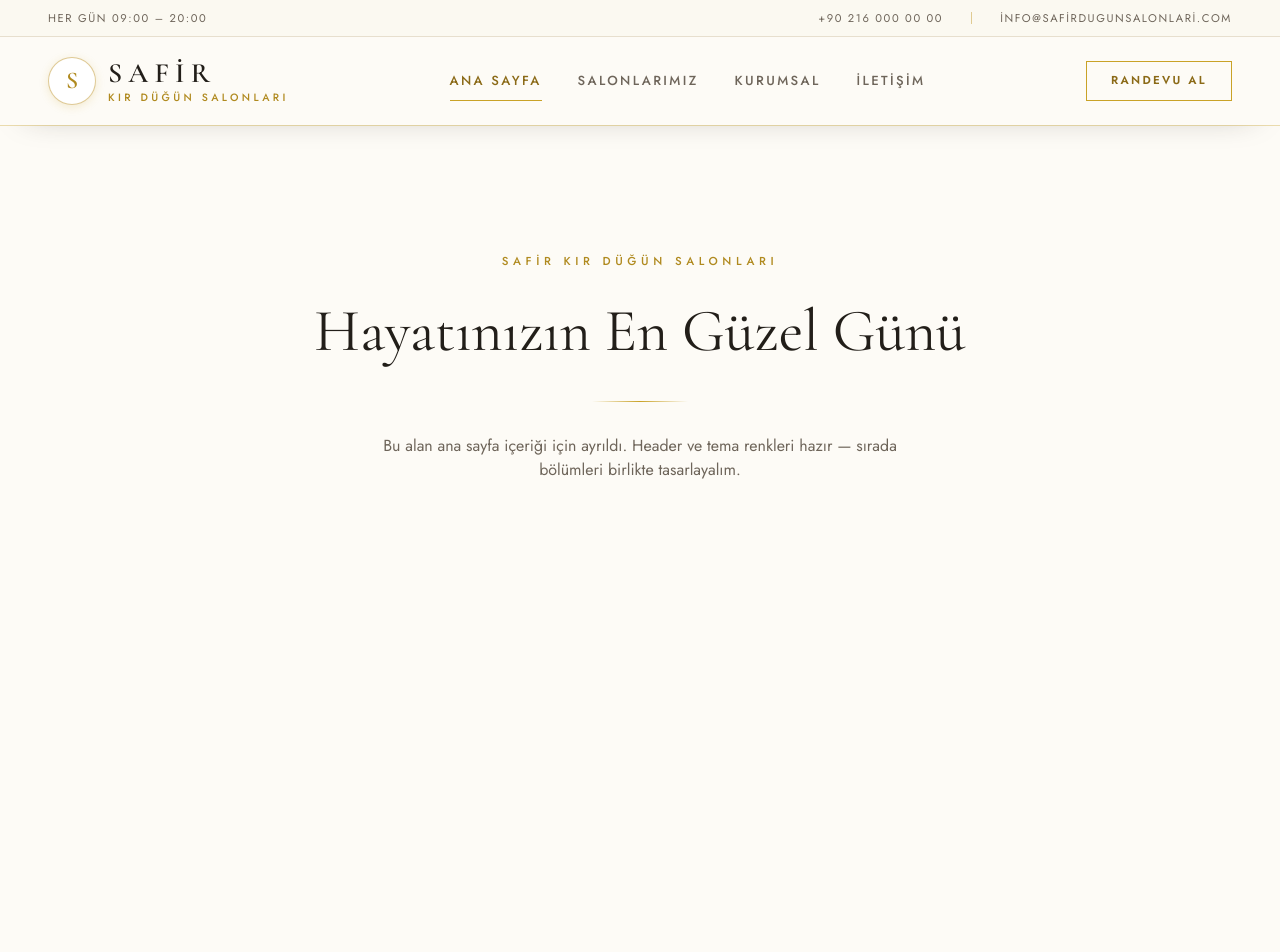
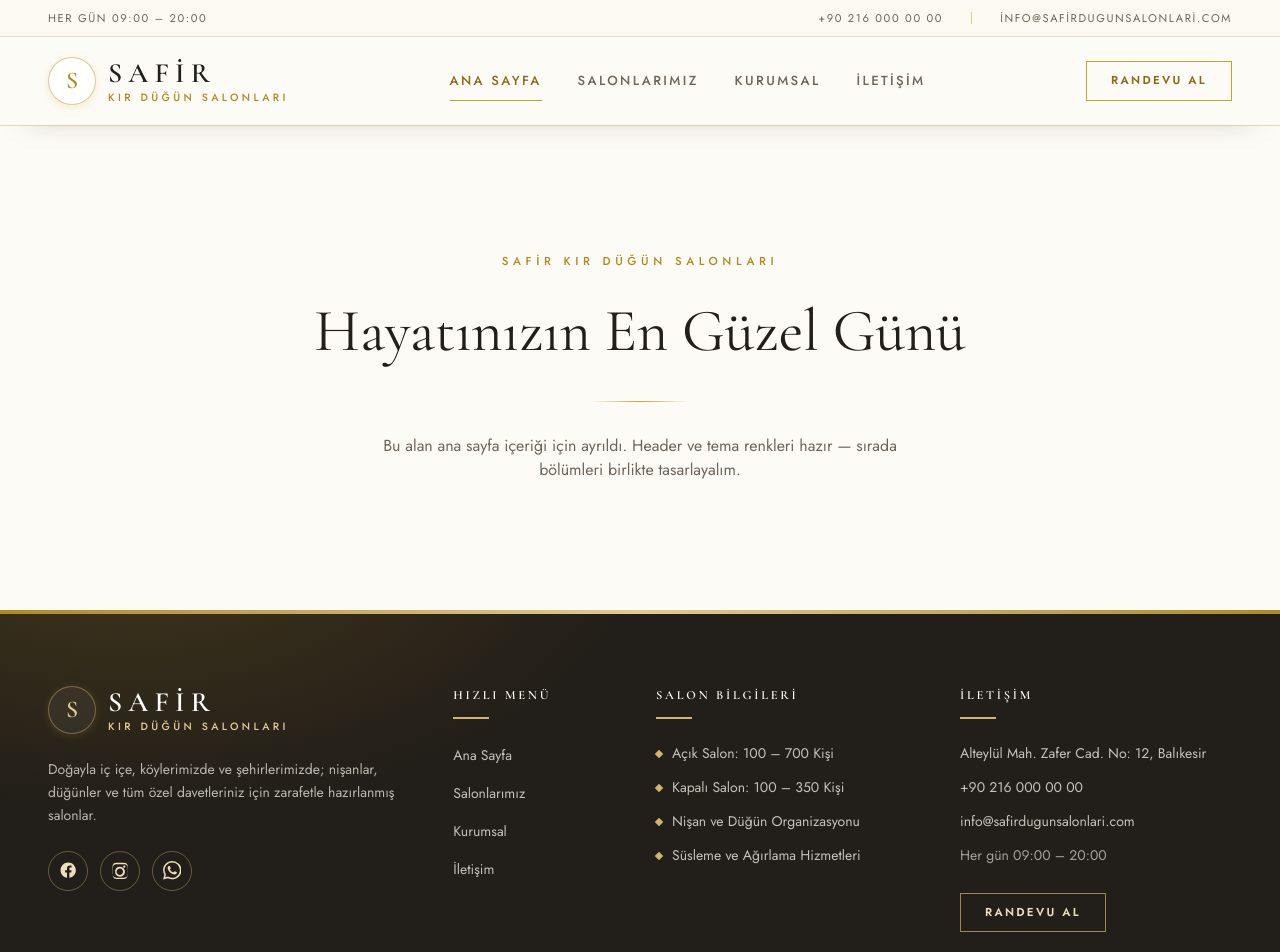
Before and after one commit to fatihbayramm/safir, a Next.js app: page / in a window 1280 px wide. Shown: the top 952 px of the page. Before the commit the page ends 800 px from the top, so only its background shows below. Built offline with nearby package versions, Linux system fonts and the light colour scheme.

Commit message:
footer component.

```diff
--- a/app/layout.tsx
+++ b/app/layout.tsx
@@ -2,6 +2,7 @@ import type { Metadata } from "next";
 import { Cormorant_Garamond, Jost } from "next/font/google";
 
 import { Header } from "@/components/common/Header";
+import { Footer } from "@/components/common/Footer";
 
 import "./globals.css";
 
@@ -25,13 +26,11 @@ export const metadata: Metadata = {
 
 export default function RootLayout({ children }: LayoutProps<"/">) {
   return (
-    <html
-      lang="tr"
-      className={`${displayFont.variable} ${sansFont.variable} h-full antialiased`}
-    >
+    <html lang="tr" className={`${displayFont.variable} ${sansFont.variable} h-full antialiased`}>
       <body className="flex min-h-full flex-col">
         <Header />
         <main className="flex-1">{children}</main>
+        <Footer />
       </body>
     </html>
   );
--- a/components/common/Footer.tsx
+++ b/components/common/Footer.tsx
@@ -0,0 +1,176 @@
+import Link from "next/link";
+
+import { Logo } from "./Logo";
+import { CONTACT_INFO, NAV_ITEMS } from "./navigation";
+
+const BRAND_TEXT =
+  "Doğayla iç içe, köylerimizde ve şehirlerimizde; nişanlar, düğünler ve tüm özel davetleriniz için zarafetle hazırlanmış salonlar.";
+
+/** Salon bilgileri listesi */
+const SALON_DETAILS = [
+  "Açık Salon: 100 – 700 Kişi",
+  "Kapalı Salon: 100 – 350 Kişi",
+  "Nişan ve Düğün Organizasyonu",
+  "Süsleme ve Ağırlama Hizmetleri",
+];
+
+const SOCIALS = [
+  {
+    label: "Facebook",
+    href: "https://facebook.com",
+    path: "M22 12.06C22 6.5 17.52 2 12 2S2 6.5 2 12.06c0 5.02 3.66 9.18 8.44 9.94v-7.03H7.9v-2.91h2.54V9.85c0-2.52 1.49-3.91 3.77-3.91 1.09 0 2.24.2 2.24.2v2.46h-1.26c-1.24 0-1.63.78-1.63 1.57v1.89h2.78l-.45 2.91h-2.33V22c4.78-.76 8.44-4.92 8.44-9.94Z",
+  },
+  {
+    label: "Instagram",
+    href: "https://instagram.com",
+    path: "M12 2.16c3.2 0 3.58.02 4.85.07 1.17.06 1.8.25 2.22.42.56.21.96.47 1.38.9.42.41.68.81.9 1.37.16.43.36 1.06.41 2.23.06 1.27.07 1.65.07 4.85s-.01 3.59-.07 4.86c-.06 1.17-.26 1.8-.42 2.22-.22.57-.48.96-.9 1.38-.42.42-.82.68-1.38.9-.42.16-1.06.36-2.23.41-1.27.06-1.65.07-4.86.07s-3.59-.01-4.86-.07c-1.17-.06-1.8-.26-2.23-.42-.57-.22-.96-.48-1.38-.9a3.7 3.7 0 0 1-.9-1.37c-.16-.43-.36-1.06-.42-2.23C2.02 15.59 2 15.21 2 12.01s.02-3.59.07-4.86c.06-1.17.25-1.8.42-2.23.21-.56.47-.96.9-1.38.41-.42.81-.68 1.37-.9.43-.16 1.06-.36 2.23-.41C8.41 2.18 8.8 2.16 12 2.16Zm0 1.98c-3.15 0-3.51.01-4.75.07-1.15.05-1.77.24-2.18.4-.55.22-.94.47-1.35.88-.41.41-.66.8-.88 1.35-.16.41-.35 1.03-.4 2.18-.06 1.24-.07 1.6-.07 4.75s.01 3.51.07 4.75c.05 1.15.24 1.77.4 2.18.22.55.47.94.88 1.35.41.41.8.66 1.35.88.41.16 1.03.35 2.18.4 1.24.06 1.6.07 4.75.07s3.51-.01 4.75-.07c1.15-.05 1.77-.24 2.18-.4.55-.22.94-.47 1.35-.88.41-.41.66-.8.88-1.35.16-.41.35-1.03.4-2.18.06-1.24.07-1.6.07-4.75s-.01-3.51-.07-4.75c-.05-1.15-.24-1.77-.4-2.18a3.6 3.6 0 0 0-.88-1.35 3.6 3.6 0 0 0-1.35-.88c-.41-.16-1.03-.35-2.18-.4-1.24-.06-1.6-.07-4.75-.07Zm0 3.37A6.49 6.49 0 1 1 5.51 12 6.49 6.49 0 0 1 12 7.51Zm0 10.7A4.21 4.21 0 1 0 7.79 12 4.21 4.21 0 0 0 12 18.21Zm6.81-10.82a1.51 1.51 0 1 1-3.02 0 1.51 1.51 0 0 1 3.02 0Z",
+  },
+  {
+    label: "WhatsApp",
+    href: "https://wa.me/90216000000",
+    path: "M17.47 14.38c-.3-.15-1.76-.87-2.03-.97-.27-.1-.47-.15-.67.15-.2.3-.77.97-.94 1.16-.17.2-.35.22-.64.08-.3-.15-1.26-.46-2.39-1.48-.89-.79-1.48-1.76-1.66-2.06-.17-.3-.02-.46.13-.6.14-.14.3-.35.45-.52.15-.18.2-.3.3-.5.1-.2.05-.37-.03-.52-.07-.15-.67-1.61-.91-2.21-.25-.58-.49-.5-.67-.51h-.57c-.2 0-.52.07-.8.37-.27.3-1.04 1.02-1.04 2.48 0 1.46 1.07 2.88 1.22 3.07.14.2 2.09 3.2 5.07 4.49.71.3 1.26.49 1.7.62.71.23 1.36.2 1.87.12.57-.09 1.76-.72 2-1.41.25-.7.25-1.29.18-1.42-.08-.12-.28-.2-.57-.34M12.05 21.8h-.01a9.87 9.87 0 0 1-5.03-1.38l-.36-.22-3.74.99 1-3.65-.24-.37a9.86 9.86 0 0 1-1.51-5.26c0-5.45 4.44-9.89 9.89-9.89 2.64 0 5.13 1.03 7 2.9a9.83 9.83 0 0 1 2.89 6.99c0 5.45-4.43 9.89-9.89 9.89M20.46 3.49A11.82 11.82 0 0 0 12.05 0C5.5 0 .16 5.34.16 11.89c0 2.1.55 4.14 1.59 5.95L.06 24l6.3-1.65c1.81.93 3.86 1.42 5.94 1.43h.01c6.55 0 11.89-5.34 11.89-11.89 0-3.18-1.24-6.16-3.48-8.4Z",
+  },
+];
+
+/** Sütun başlığı + altındaki altın çizgi */
+function ColumnTitle({ children }: { children: React.ReactNode }) {
+  return (
+    <h2 className="text-[0.78rem] font-semibold tracking-[0.22em] text-white uppercase">
+      {children}
+      <span className="mt-3 block h-0.5 w-9 bg-gold-400" aria-hidden="true" />
+    </h2>
+  );
+}
+
+export function Footer() {
+  const year = new Date().getFullYear();
+
+  return (
+    <footer className="mt-auto bg-ink text-gold-50/80">
+      {/* Üstte ince altın şerit */}
+      <span
+        className="block h-1 w-full bg-gradient-to-r from-gold-600 via-gold-300 to-gold-600"
+        aria-hidden="true"
+      />
+
+      <div className="bg-[radial-gradient(50rem_26rem_at_10%_-15%,rgba(201,162,39,0.18),transparent_65%)]">
+        <div className="container-site py-14 lg:py-18">
+          <div className="grid gap-12 sm:grid-cols-2 lg:grid-cols-12 lg:gap-8">
+            {/* Marka */}
+            <div className="sm:col-span-2 lg:col-span-4">
+              <Logo variant="light" />
+
+              <p className="mt-6 max-w-sm text-sm leading-relaxed text-gold-50/70">
+                {BRAND_TEXT}
+              </p>
+
+              <ul className="mt-6 flex items-center gap-3">
+                {SOCIALS.map((social) => (
+                  <li key={social.label}>
+                    <a
+                      href={social.href}
+                      target="_blank"
+                      rel="noopener noreferrer"
+                      aria-label={social.label}
+                      className="grid size-10 place-items-center rounded-full border border-gold-400/40 text-gold-200 transition-colors duration-300 hover:border-gold-400 hover:bg-gold-400 hover:text-ink"
+                    >
+                      <svg
+                        viewBox="0 0 24 24"
+                        aria-hidden="true"
+                        className="size-[1.15rem] fill-current"
+                      >
+                        <path d={social.path} />
+                      </svg>
+                    </a>
+                  </li>
+                ))}
+              </ul>
+            </div>
+
+            {/* Hızlı menü */}
+            <nav aria-label="Alt menü" className="lg:col-span-2">
+              <ColumnTitle>Hızlı Menü</ColumnTitle>
+
+              <ul className="mt-6 space-y-3.5">
+                {NAV_ITEMS.map((item) => (
+                  <li key={item.href}>
+                    <Link
+                      href={item.href}
+                      className="text-sm text-gold-50/75 transition-colors duration-300 hover:text-gold-300"
+                    >
+                      {item.label}
+                    </Link>
+                  </li>
+                ))}
+              </ul>
+            </nav>
+
+            {/* Salon bilgileri */}
+            <div className="lg:col-span-3">
+              <ColumnTitle>Salon Bilgileri</ColumnTitle>
+
+              <ul className="mt-6 space-y-3.5">
+                {SALON_DETAILS.map((detail) => (
+                  <li key={detail} className="flex items-start gap-2.5 text-sm">
+                    <span
+                      className="mt-2 size-1.5 shrink-0 rotate-45 bg-gold-400"
+                      aria-hidden="true"
+                    />
+                    <span className="text-gold-50/75">{detail}</span>
+                  </li>
+                ))}
+              </ul>
+            </div>
+
+            {/* İletişim */}
+            <div className="lg:col-span-3">
+              <ColumnTitle>İletişim</ColumnTitle>
+
+              <address className="mt-6 space-y-3.5 text-sm not-italic text-gold-50/75">
+                <p>{CONTACT_INFO.address}</p>
+                <p>
+                  <a
+                    href={CONTACT_INFO.phoneHref}
+                    className="transition-colors duration-300 hover:text-gold-300"
+                  >
+                    {CONTACT_INFO.phoneDisplay}
+                  </a>
+                </p>
+                <p>
+                  <a
+                    href={CONTACT_INFO.emailHref}
+                    className="break-all transition-colors duration-300 hover:text-gold-300"
+                  >
+                    {CONTACT_INFO.email}
+                  </a>
+                </p>
+                <p className="text-gold-50/60">{CONTACT_INFO.workingHours}</p>
+              </address>
+
+              <Link
+                href="/iletisim"
+                className="mt-7 inline-block border border-gold-400/70 px-6 py-2.5 text-[0.72rem] font-semibold tracking-[0.2em] text-gold-200 uppercase transition-colors duration-300 hover:bg-gold-400 hover:text-ink"
+              >
+                Randevu Al
+              </Link>
+            </div>
+          </div>
+
+          {/* Alt satır */}
+          <div className="mt-14 flex flex-col gap-4 border-t border-white/10 pt-6 text-xs text-gold-50/55 sm:flex-row sm:items-center sm:justify-between">
+            <p>
+              © {year} Safir Kır Düğün Salonları. Tüm hakları saklıdır.
+            </p>
+
+            {/* TODO: Kullanım şartları ve gizlilik politikası sayfaları eklendiğinde
+                bu iki metni <Link> ile bağlayacağız. */}
+            <div className="flex items-center gap-6">
+              <span>Kullanım Şartları</span>
+              <span>Gizlilik Politikası</span>
+            </div>
+          </div>
+        </div>
+      </div>
+    </footer>
+  );
+}
--- a/components/common/Logo.tsx
+++ b/components/common/Logo.tsx
@@ -1,6 +1,8 @@
 type LogoProps = {
   /** Mobil menü gibi dar alanlarda alt yazıyı gizlemek için */
   compact?: boolean;
+  /** Koyu zemin (footer) için açık renk varyantı */
+  variant?: "light" | "dark";
 };
 
 /**
@@ -19,25 +21,43 @@ type LogoProps = {
  *     className="h-11 w-auto"
  *   />
  */
-export function Logo({ compact = false }: LogoProps) {
+export function Logo({ compact = false, variant = "dark" }: LogoProps) {
+  const isLight = variant === "light";
+
   return (
     <span className="flex items-center gap-3">
       {/* Logo için ayrılmış alan */}
       <span
-        className="grid size-11 shrink-0 place-items-center rounded-full border border-gold-400/70 bg-white shadow-[0_2px_10px_rgba(201,162,39,0.18)] sm:size-12"
+        className={`grid size-11 shrink-0 place-items-center rounded-full border shadow-[0_2px_10px_rgba(201,162,39,0.18)] sm:size-12 ${
+          isLight
+            ? "border-gold-400/45 bg-white/5"
+            : "border-gold-400/70 bg-white"
+        }`}
         aria-hidden="true"
       >
-        <span className="font-display text-2xl leading-none font-semibold text-gold-600">
+        <span
+          className={`font-display text-2xl leading-none font-semibold ${
+            isLight ? "text-gold-300" : "text-gold-600"
+          }`}
+        >
           S
         </span>
       </span>
 
       <span className="flex flex-col leading-none">
-        <span className="font-display text-[1.6rem] font-semibold tracking-[0.22em] text-ink sm:text-[1.75rem]">
+        <span
+          className={`font-display text-[1.6rem] font-semibold tracking-[0.22em] sm:text-[1.75rem] ${
+            isLight ? "text-white" : "text-ink"
+          }`}
+        >
           SAFİR
         </span>
         {!compact && (
-          <span className="mt-1.5 text-[0.62rem] font-medium tracking-[0.32em] text-gold-600 uppercase sm:text-[0.66rem]">
+          <span
+            className={`mt-1.5 text-[0.62rem] font-medium tracking-[0.32em] uppercase sm:text-[0.66rem] ${
+              isLight ? "text-gold-300" : "text-gold-600"
+            }`}
+          >
             Kır Düğün Salonları
           </span>
         )}
--- a/components/common/navigation.ts
+++ b/components/common/navigation.ts
@@ -3,7 +3,7 @@ export type NavItem = {
   label: string;
 };
 
-/** Header'da gösterilen ana menü bağlantıları */
+/** Header ve Footer'da gösterilen ana menü bağlantıları */
 export const NAV_ITEMS: NavItem[] = [
   { href: "/", label: "Ana Sayfa" },
   { href: "/salonlarimiz", label: "Salonlarımız" },
@@ -11,11 +11,13 @@ export const NAV_ITEMS: NavItem[] = [
   { href: "/iletisim", label: "İletişim" },
 ];
 
-/** Header'da kullanılan iletişim bilgileri (geçici — sonradan güncellenecek) */
+/** Header ve Footer'da kullanılan iletişim bilgileri */
 export const CONTACT_INFO = {
   phoneDisplay: "+90 216 000 00 00",
   phoneHref: "tel:+90216000000",
   email: "info@safirdugunsalonlari.com",
   emailHref: "mailto:info@safirdugunsalonlari.com",
   workingHours: "Her gün 09:00 – 20:00",
+  // TODO: Gerçek adres bilgisi ile güncellenecek
+  address: "Alteylül Mah. Zafer Cad. No: 12, Balıkesir",
 };
```
